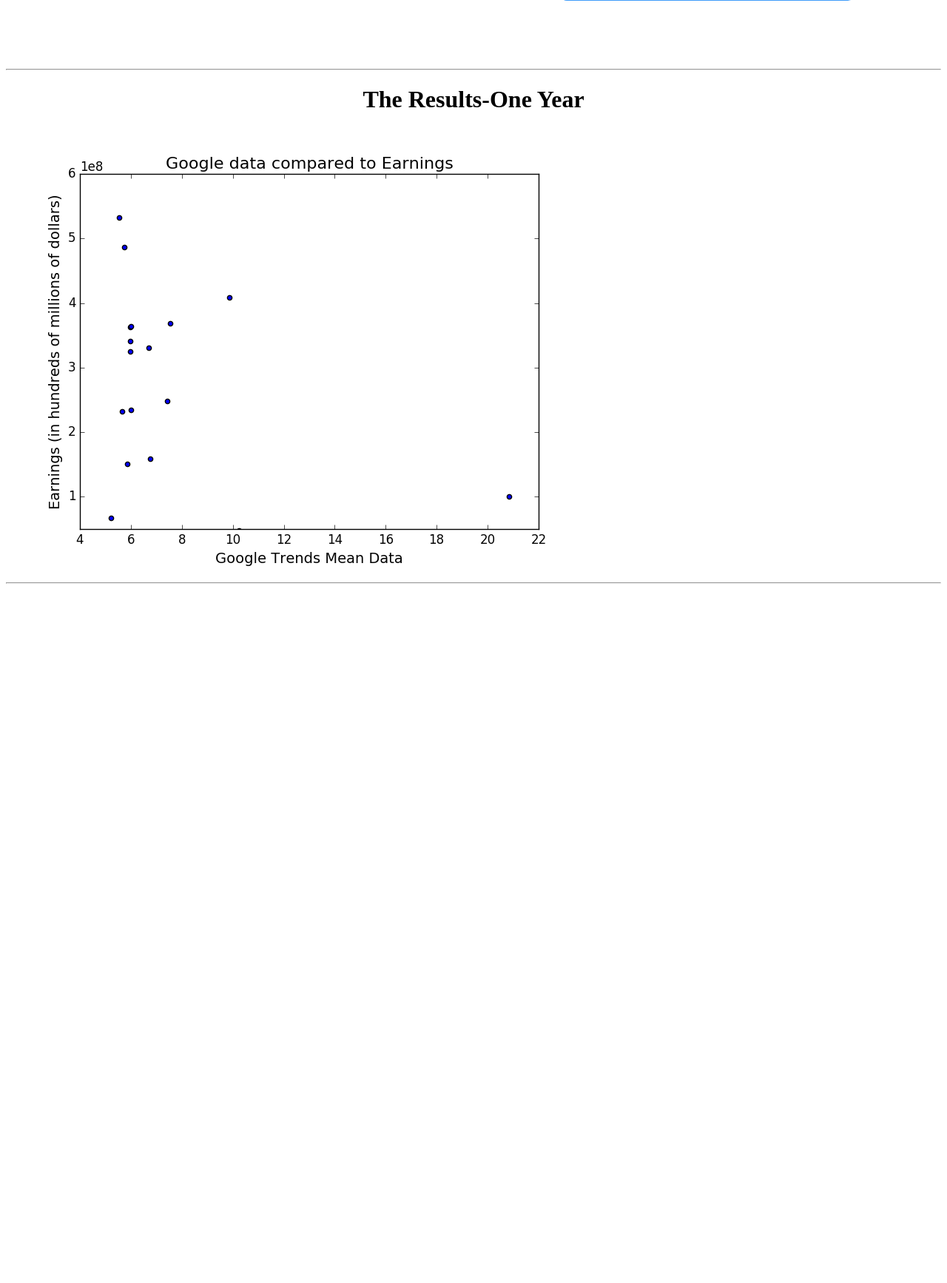
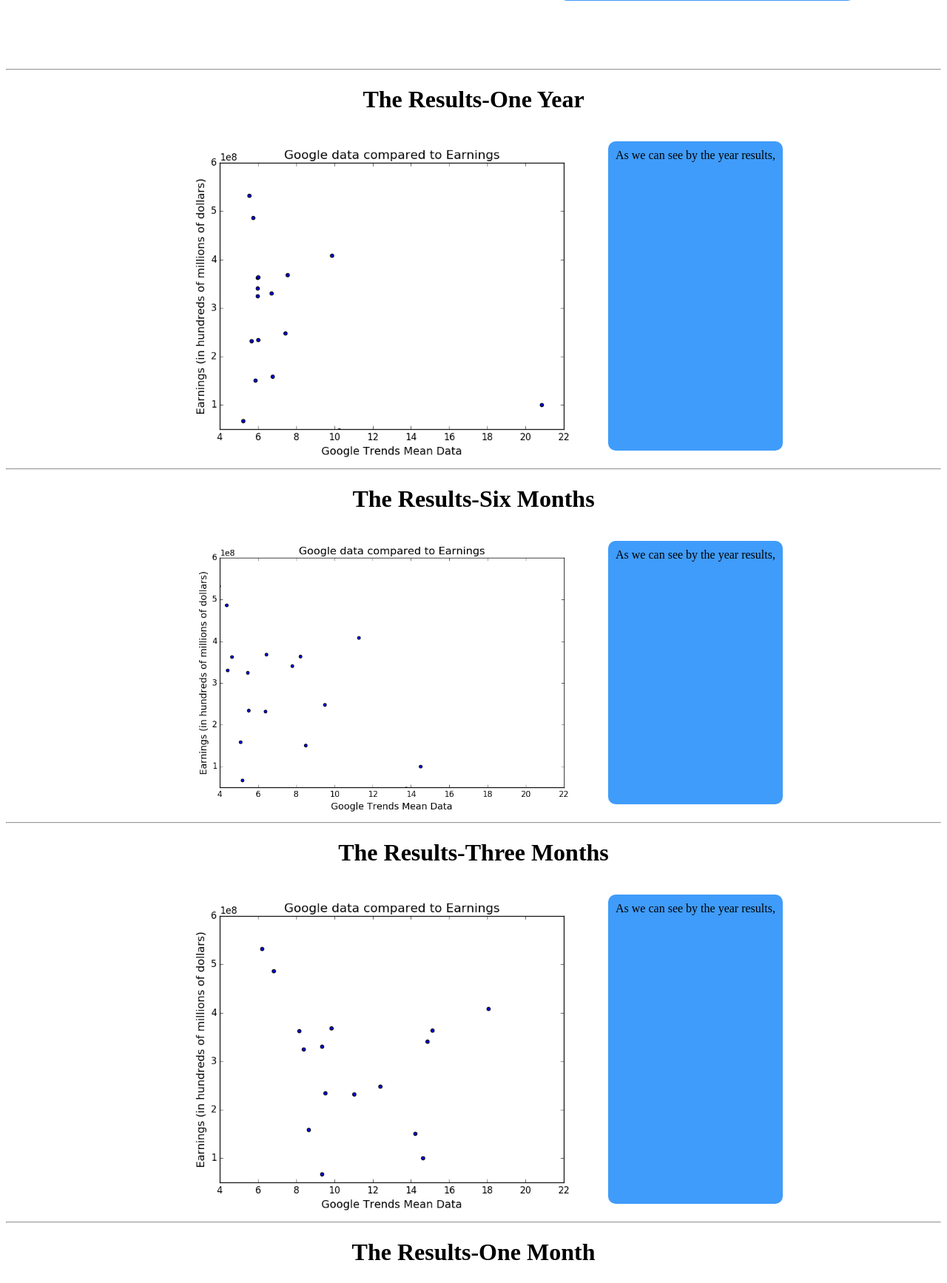
Before and after one commit to ravenusmc/movies, a Flask app: page /home in a window 1280 px wide. Shown: the part 420-2154 px from the top of the page at 74% size. Before the commit the page ends 1209 px from the top, so only its background shows below. Run offline with Flask 2, Linux system fonts and the light colour scheme; the visitor is signed in with stand-in values (Sample User, id 1).

Commit message:
added sections for all graphs

```diff
--- a/static/css/style.css
+++ b/static/css/style.css
@@ -142,6 +142,22 @@ nav ul a:hover {
     display: none;
 }
 
+.results_area {
+    display: flex;
+    flex-direction: row;
+    justify-content: center;
+}
+
+img {
+    width: 600px;
+}
+
+.para_background {
+    background-color: #3F9CFA;
+    border-radius: 10px;
+    padding: 10px;
+}
+
 @media only all and (max-width: 700px){
 
     .small_screen_message {
--- a/templates/home.html
+++ b/templates/home.html
@@ -43,15 +43,40 @@
     </div>
     <hr>
     <h1 class='center'>The Results-One Year</h1>
-
     <div class='results_one'>
-        <div class='results_one_year'>
-            <h1 class='small_screen_message'>Results cannot be seen on small screens</h1>
+        <h1 class='small_screen_message'>Results cannot be seen on small screens</h1>
+        <div class='results_area'>
             <img src='static/image/year.png' alt='Data for one year'>
+            <p class='para_background'>As we can see by the year results,</p>
         </div>
     </div>
-
     <hr>
+    <h1 class='center'>The Results-Six Months</h1>
+    <div class='results_one'>
+        <h1 class='small_screen_message'>Results cannot be seen on small screens</h1>
+        <div class='results_area'>
+            <img src='static/image/six.png' alt='Data for one year'>
+            <p class='para_background'>As we can see by the year results,</p>
+        </div>
+    </div>
+    <hr>
+    <h1 class='center'>The Results-Three Months</h1>
+    <div class='results_one'>
+        <h1 class='small_screen_message'>Results cannot be seen on small screens</h1>
+        <div class='results_area'>
+            <img src='static/image/three.png' alt='Data for one year'>
+            <p class='para_background'>As we can see by the year results,</p>
+        </div>
+    </div>
+    <hr>
+    <h1 class='center'>The Results-One Month</h1>
+    <div class='results_one'>
+        <h1 class='small_screen_message'>Results cannot be seen on small screens</h1>
+        <div class='results_area'>
+            <img src='static/image/one.png' alt='Data for one year'>
+            <p class='para_background'>As we can see by the year results,</p>
+        </div>
+    </div>
 
 
 </main>
--- a/trends/six_months/batman.csv
+++ b/trends/six_months/batman.csv
@@ -1,6 +1,4 @@
-Category: All categories
-
-Day,Batman v Superman: Dawn of Justice: (Worldwide)
+Day,Batman
 2015-09-25,1
 2015-09-26,1
 2015-09-27,1
--- a/trends/six_months/captainamerica.csv
+++ b/trends/six_months/captainamerica.csv
@@ -1,6 +1,4 @@
-Category: All categories
-
-Day,Captain America: Civil War: (Worldwide)
+Day,Captainamerica
 2015-11-06,2
 2015-11-07,3
 2015-11-08,2
--- a/trends/six_months/deadpool.csv
+++ b/trends/six_months/deadpool.csv
@@ -1,6 +1,4 @@
-Category: All categories
-
-Day,Deadpool: (Worldwide)
+Day,Deadpool
 2015-08-12,3
 2015-08-13,3
 2015-08-14,3
--- a/trends/six_months/doctorstrange.csv
+++ b/trends/six_months/doctorstrange.csv
@@ -1,6 +1,4 @@
-Category: All categories
-
-Day,Doctor Strange: (Worldwide)
+Day,Doctorstrange
 2016-05-04,3
 2016-05-05,2
 2016-05-06,3
--- a/trends/six_months/fantasticbeast.csv
+++ b/trends/six_months/fantasticbeast.csv
@@ -1,6 +1,4 @@
-Category: All categories
-
-Day,Fantastic Beasts and Where to Find Them: (Worldwide)
+Day,Fantasticbeast
 2016-05-18,1
 2016-05-19,1
 2016-05-20,1
--- a/trends/six_months/findingdory.csv
+++ b/trends/six_months/findingdory.csv
@@ -1,6 +1,4 @@
-Category: All categories
-
-Day,Finding Dory: (Worldwide)
+Day,Findingdory
 2015-12-17,1
 2015-12-18,1
 2015-12-19,1
--- a/trends/six_months/hacksawridge.csv
+++ b/trends/six_months/hacksawridge.csv
@@ -1,6 +1,4 @@
-Category: All categories
-
-Day,Hacksaw Ridge: (Worldwide)
+Day,Hacksawridge
 2016-05-04,0
 2016-05-05,0
 2016-05-06,0
--- a/trends/six_months/junglebook.csv
+++ b/trends/six_months/junglebook.csv
@@ -1,6 +1,4 @@
-Category: All categories
-
-Day,The Jungle Book: (Worldwide)
+Day,Junglebook
 2015-10-15,1
 2015-10-16,1
 2015-10-17,1
--- a/trends/six_months/manchesterbythesea.csv
+++ b/trends/six_months/manchesterbythesea.csv
@@ -1,6 +1,4 @@
-Category: All categories
-
-Day,Manchester by the Sea: (Worldwide)
+Day,Manchesterbythesea
 2016-06-16,0
 2016-06-17,1
 2016-06-18,2
--- a/trends/six_months/moana.csv
+++ b/trends/six_months/moana.csv
@@ -1,6 +1,4 @@
-Category: All categories
-
-Day,Moana: (Worldwide)
+Day,Moana
 2016-05-23,2
 2016-05-24,2
 2016-05-25,2
--- a/trends/six_months/rogueone.csv
+++ b/trends/six_months/rogueone.csv
@@ -1,6 +1,4 @@
-Category: All categories
-
-Day,Rogue One: A Star Wars Story: (Worldwide)
+Day,Rogueone
 2016-06-16,0
 2016-06-17,0
 2016-06-18,1
--- a/trends/six_months/secretlifeofpets.csv
+++ b/trends/six_months/secretlifeofpets.csv
@@ -1,6 +1,4 @@
-Category: All categories
-
-Day,The Secret Life of Pets: (Worldwide)
+Day,Secretlifeofpets
 2016-01-08,2
 2016-01-09,3
 2016-01-10,3
--- a/trends/six_months/startrek.csv
+++ b/trends/six_months/startrek.csv
@@ -1,6 +1,4 @@
-Category: All categories
-
-Day,Star Trek Beyond: (Worldwide)
+Day,Startrek
 2016-01-22,2
 2016-01-23,2
 2016-01-24,1
--- a/trends/six_months/suicidesquad.csv
+++ b/trends/six_months/suicidesquad.csv
@@ -1,6 +1,4 @@
-Category: All categories
-
-Day,Suicide Squad: (Worldwide)
+Day,Suicidesquad
 2016-02-05,2
 2016-02-06,2
 2016-02-07,2
```
Also changed, not shown: movie.py (+5 -2 lines), static/image/one.png (added), static/image/six.png (added), static/image/three.png (added).
